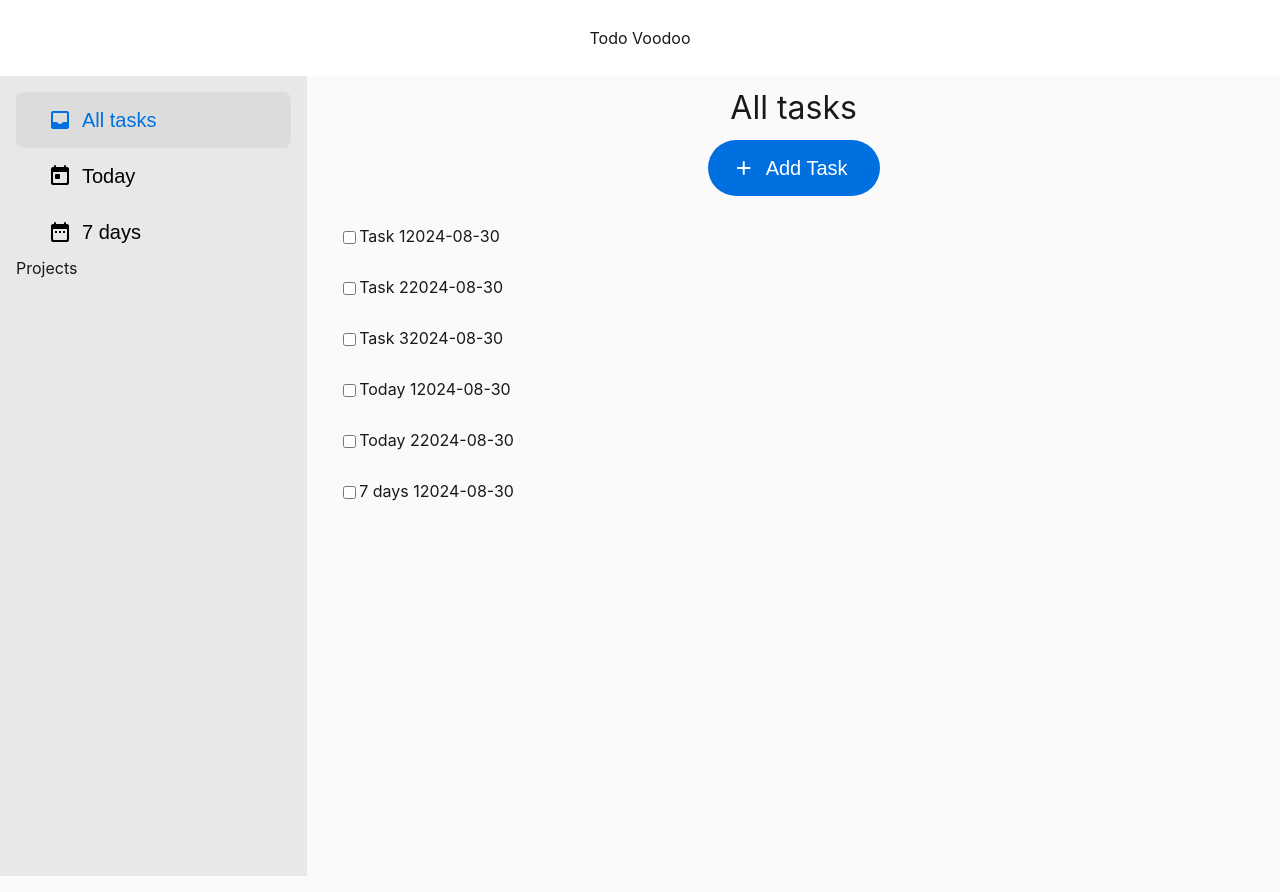
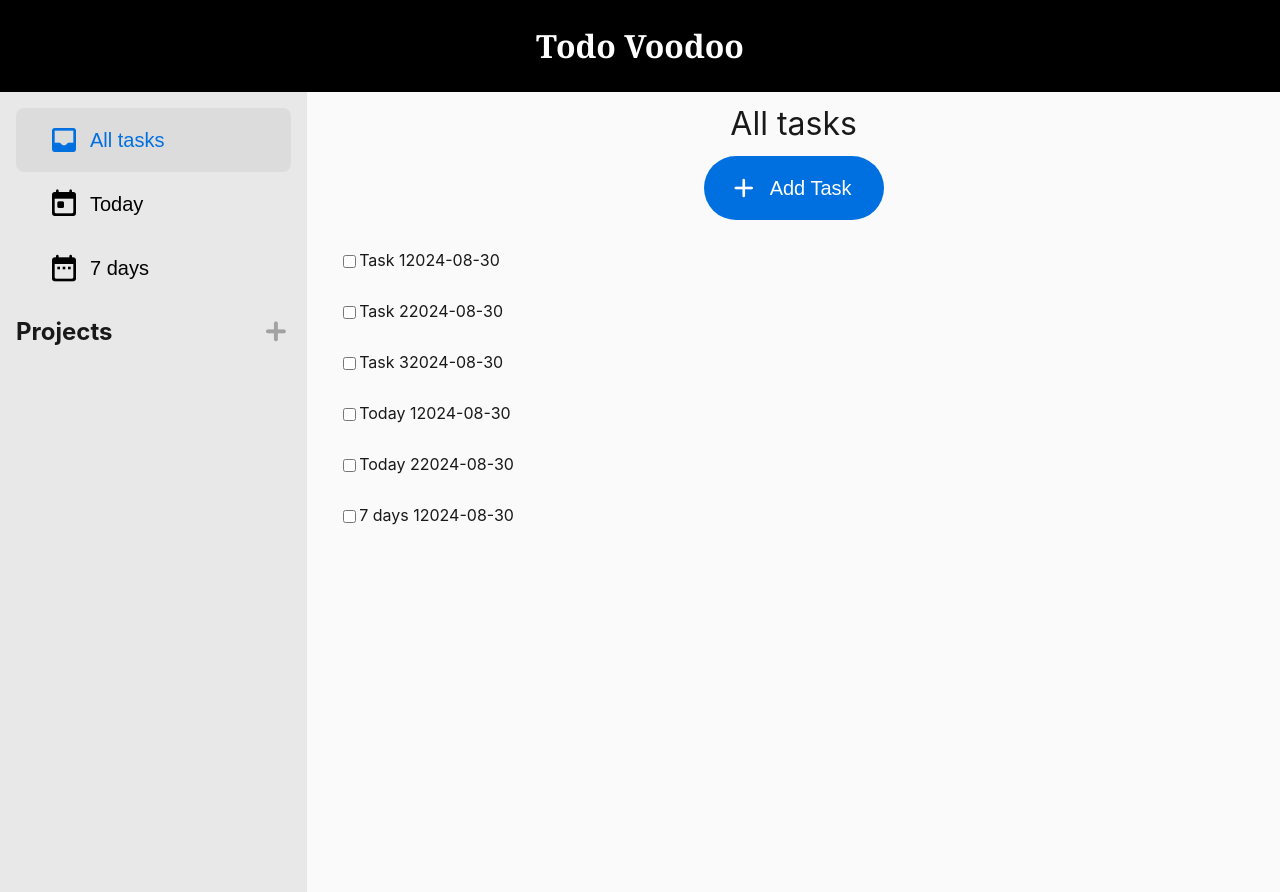
Before and after one commit to rvd2pwipwip/odin-todo-list, a website built with webpack: page src/index.html in a window 1280 px wide. Built offline with nearby package versions, Linux system fonts and the light colour scheme.

Commit message:
projects sidemenu and css

```diff
--- a/src/index.html
+++ b/src/index.html
@@ -5,13 +5,18 @@
     <title>Todo List</title>
   </head>
   <body>
-    <header>Todo Voodoo</header>
+    <header id="app-header">Todo Voodoo</header>
     <div class="content">
       <nav role="tablist" aria-label="Main Menu">
-        <button id="all-btn" role="tab" aria-selected="true"><i class="material-icons-rounded">inbox</i>All tasks</button>
-        <button id="today-btn" role="tab" aria-selected="false"><i class="material-icons-rounded">today</i>Today</button>
-        <button id="week-btn" role="tab" aria-selected="false"><i class="material-icons-rounded">date_range</i>7 days</button>
-        <h1>Projects</h1>
+        <section>
+          <button id="all-btn" role="tab" aria-selected="true"><i class="material-icons-rounded">inbox</i>All tasks</button>
+          <button id="today-btn" role="tab" aria-selected="false"><i class="material-icons-rounded">today</i>Today</button>
+          <button id="week-btn" role="tab" aria-selected="false"><i class="material-icons-rounded">date_range</i>7 days</button>
+        </section>
+
+        <section>
+          <header id="menu-header"><h1>Projects</h1><button id="add-project"><span class="material-icons-rounded">add</span></button></header>
+        </section>
       </nav>
       <main>
         <h1 id="main-header">Project Name</h1>
--- a/src/styles.css
+++ b/src/styles.css
@@ -74,16 +74,16 @@ html, body {
 
 @font-face {
   font-family: 'Material Icons Rounded';
-  font-weight: bold;
+  /* font-weight: bold; */
   font-style: normal;
   src:  url('./MaterialIconsRound-Regular.otf') format('opentype');
 }
 
 .material-icons-rounded {
   font-family: 'Material Icons Rounded';
-  font-weight: normal;
+  /* font-weight: normal; */
   font-style: normal;
-  font-size: 24px;  /* Preferred icon size */
+  font-size: 2rem;  /* Preferred icon size */
   display: inline-block;
   line-height: 1;
   text-transform: none;
@@ -97,19 +97,17 @@ html, body {
 /* Header */
 /*********************************************************/
 
-header {
+#app-header {
   display: flex;
   justify-content: center;
   align-items: center;
   width: 100%;
   height: fit-content;
   padding: 30px 0;
-  background: white;
-}
-
-header h1 {
+  background: black;
+  color: white;
   font-family: Georgia;
-  font-size: 4rem;
+  font-size: 2rem;
   font-weight: 700;
 }
 
@@ -139,6 +137,7 @@ nav {
 nav button {
   display: flex;
   align-items: center;
+  width: 100%;
   background: none;
   padding: 1rem 2rem 1rem 2rem;
   border: none;
@@ -151,6 +150,25 @@ nav button {
 nav button[aria-selected="true"] {
 	color: var(--accent-color);
   background: rgba(0, 0, 0, 0.05);
+}
+
+#menu-header {
+  display:flex;
+  align-items: center;
+  font-size: 1.5rem;
+  font-weight: 700;
+  margin-top: 1rem;
+}
+
+#menu-header h1 {
+  flex: 1;
+}
+
+#add-project {
+  width: auto;
+  padding: 0;
+  font-weight: 900;
+  color: rgba(0, 0, 0, 0.3)
 }
 
 /*********************************************************/
```
